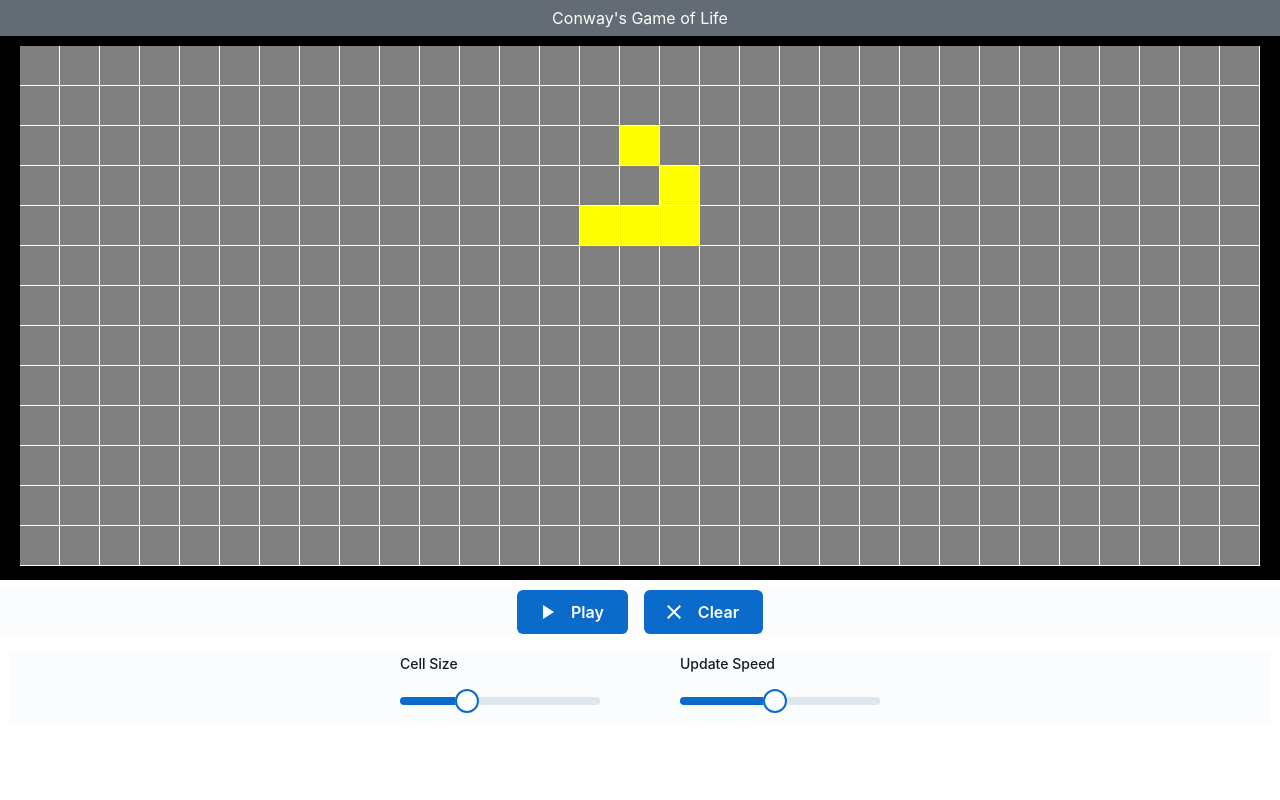
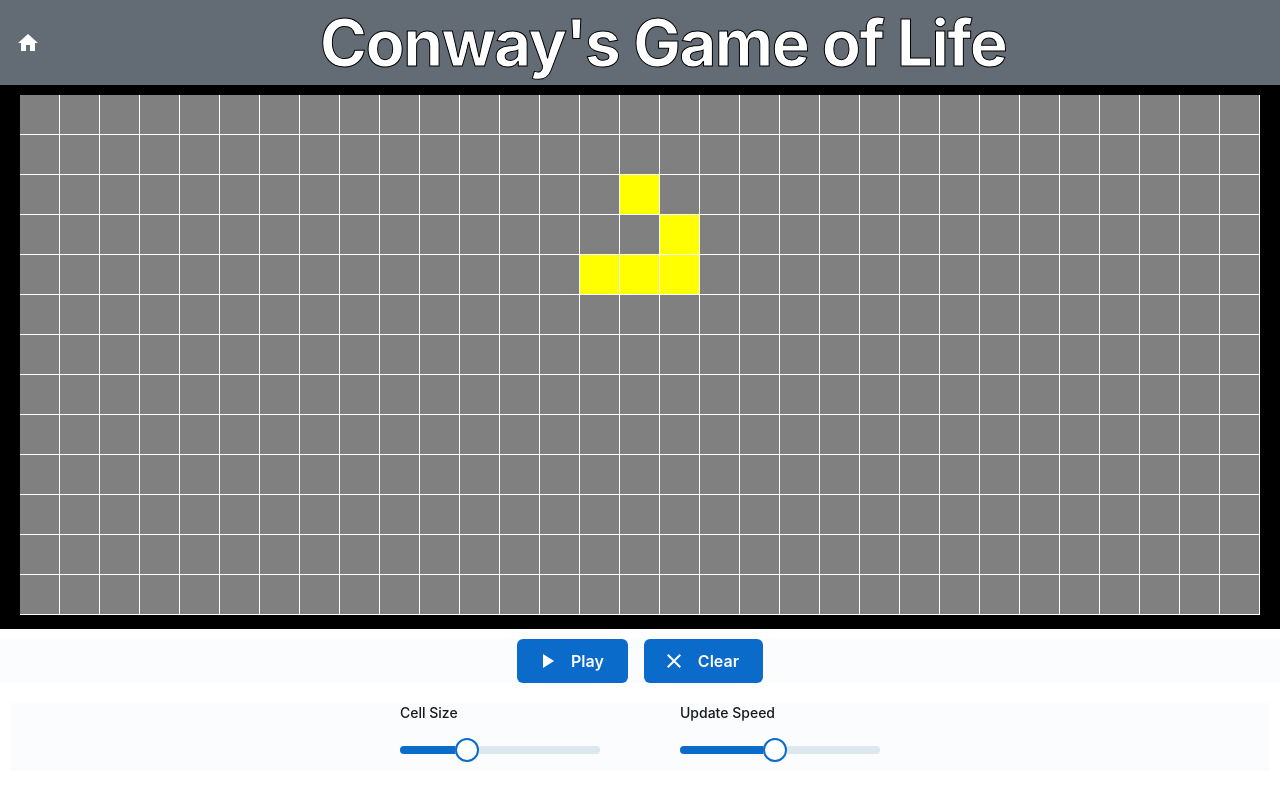
Before and after one commit to the-camputer/react-conway, a React (Create React App) app: page /game in a window 1280 px wide. Built offline with nearby package versions, Linux system fonts and the light colour scheme.

Commit message:
gh-21 added link to home on game page

```diff
--- a/src/pages/Game/GameOfLife.tsx
+++ b/src/pages/Game/GameOfLife.tsx
@@ -7,10 +7,12 @@ import {
   Sheet,
   FormControl,
   FormLabel,
+  IconButton,
 } from '@mui/joy';
-import { Clear, Replay, PlayArrow, Pause } from '@mui/icons-material';
+import { Clear, Replay, PlayArrow, Pause, Home } from '@mui/icons-material';
 import GoLField from './GoLField';
 import { Cell, calculateNextState } from './GameOfLifeService';
+import { Link } from 'react-router-dom';
 
 const env = process.env.NODE_ENV;
 
@@ -98,9 +100,27 @@ const GameOfLife: React.FC = (props) => {
 
   return (
     <Stack spacing={0} justifyContent='center'>
-      <Typography level='display1' variant='solid' id='title'>
-        Conway's Game of Life
-      </Typography>
+      <Sheet variant='solid'>
+        <Stack direction='row' justifyContent='center' alignItems='center'>
+          <Link to='/' style={{ marginLeft: '10px' }}>
+            <IconButton variant='solid'>
+              <Home />
+            </IconButton>
+          </Link>
+
+          <Typography
+            level='h1'
+            sx={{
+              color: 'white',
+              WebkitTextStroke: '1px black',
+              fontSize: '4em',
+              flexGrow: 2,
+            }}
+          >
+            Conway's Game of Life
+          </Typography>
+        </Stack>
+      </Sheet>
       <GoLField
         cellSize={cellSize}
         livingCells={gameState}
```
